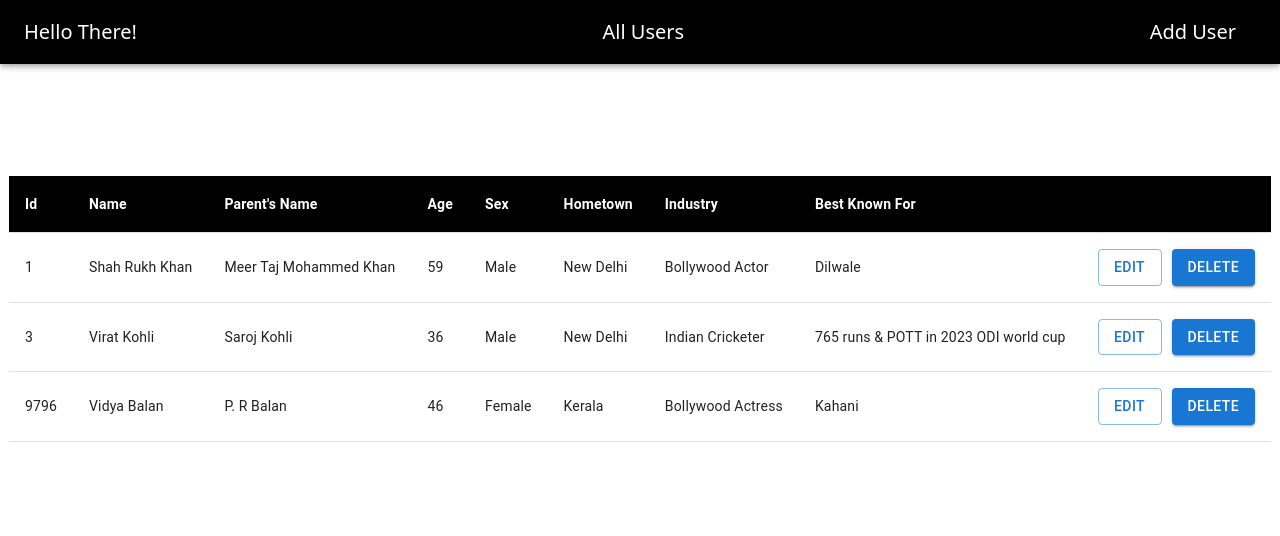
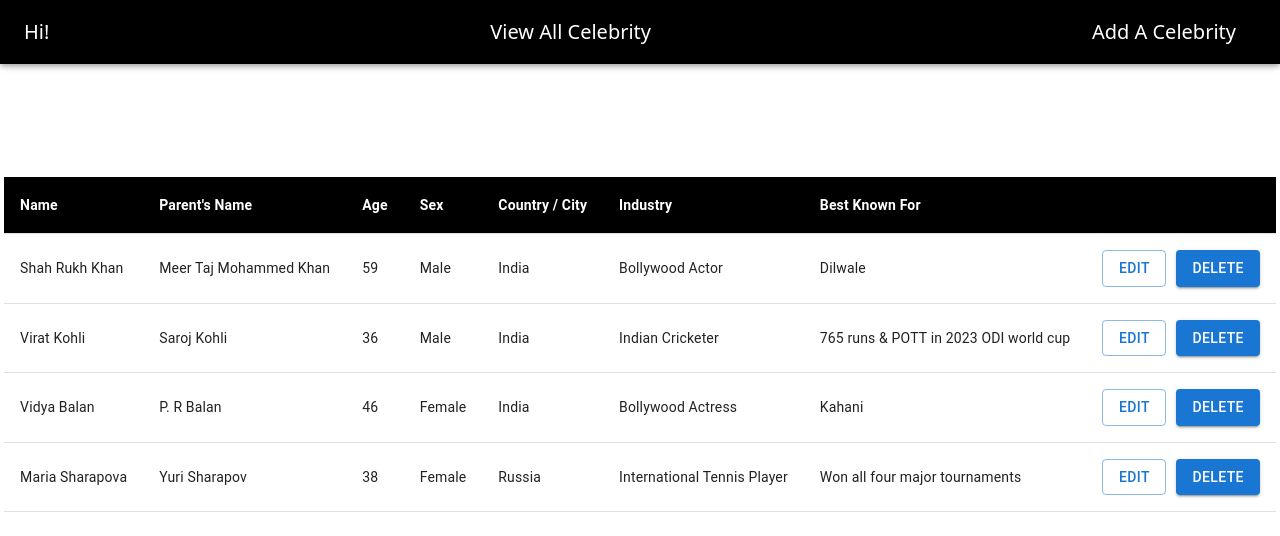
Before and after one commit to Hell0WorldAgain/crud-app, a React (Vite) app: page /all in a window 1280 px wide. Shown: the top 536 px of the page. Built offline with nearby package versions, Linux system fonts and the light colour scheme; data requests are answered from the project's data file.

Commit message:
Added little description about the App on Homepage

```diff
--- a/src/components/Adduser.jsx
+++ b/src/components/Adduser.jsx
@@ -18,7 +18,7 @@ const Container = styled(FormGroup)`
         Parentname : "",
         Age : "",
         Sex: "",
-        Hometown : "",
+        City : "",
         Industry: "",
         Best : ""
     }
@@ -29,7 +29,7 @@ const Adduser = () => {
     const navigate = useNavigate();
 
     const onValueChange = (e) => {
-        // console.log("Hello ", e.target.value, e.target.name);
+        // console.log(e.target.value, e.target.name);
         setUser({...user, [e.target.name] : e.target.value})
         //console.log(user)
     }
@@ -60,8 +60,8 @@ const Adduser = () => {
                 <Input name= "Sex" onChange = {(e) => onValueChange(e)}/>
             </FormControl>
             <FormControl>
-                <InputLabel>Hometown</InputLabel>
-                <Input name= "Hometown" onChange = {(e) => onValueChange(e)}/>
+                <InputLabel>Country / City</InputLabel>
+                <Input name= "City" onChange = {(e) => onValueChange(e)}/>
             </FormControl>
             <FormControl>
                 <InputLabel>Industry</InputLabel>
--- a/src/components/Allusers.jsx
+++ b/src/components/Allusers.jsx
@@ -41,12 +41,11 @@ const Allusers = () => {
         <TableTab>
             <TableHead>
                 <TableRow>
-                    <TableCell>Id</TableCell>
                     <TableCell>Name</TableCell>
                     <TableCell>Parent's Name</TableCell>
                     <TableCell>Age</TableCell>
                     <TableCell>Sex</TableCell>
-                    <TableCell>Hometown</TableCell>
+                    <TableCell>Country / City</TableCell>
                     <TableCell>Industry</TableCell>
                     <TableCell>Best Known For</TableCell>
                     <TableCell></TableCell>
@@ -56,12 +55,11 @@ const Allusers = () => {
                 {
                     users.map(user => (
                         <TableRow key={user.id}>
-                            <TableCell>{user.id}</TableCell>
                             <TableCell>{user.Name}</TableCell>
                             <TableCell>{user.Parentname}</TableCell>
                             <TableCell>{user.Age}</TableCell>
                             <TableCell>{user.Sex}</TableCell>
-                            <TableCell>{user.Hometown}</TableCell>
+                            <TableCell>{user.Country}</TableCell>
                             <TableCell>{user.Industry}</TableCell>
                             <TableCell>{user.Best}</TableCell>
                             <TableCell>
--- a/src/components/Edituser.jsx
+++ b/src/components/Edituser.jsx
@@ -18,7 +18,7 @@ const Container = styled(FormGroup)`
         Parentname : "",
         Age : "",
         Sex: "",
-        Hometown : "",
+        City : "",
         Industry: "",
         Best : ""
     }
@@ -71,8 +71,8 @@ const Edituser = () => {
                 <Input name= "Sex" onChange = {(e) => onValueChange(e)} value={user.Sex}/>
             </FormControl>
             <FormControl>
-                <InputLabel>Hometown</InputLabel>
-                <Input name= "Hometown" onChange = {(e) => onValueChange(e)} value={user.Hometown}/>
+                <InputLabel>Country / City</InputLabel>
+                <Input name= "City" onChange = {(e) => onValueChange(e)} value={user.City}/>
             </FormControl>
             <FormControl>
                 <InputLabel>Industry</InputLabel>
--- a/src/components/Home.jsx
+++ b/src/components/Home.jsx
@@ -1,8 +1,22 @@
+
+import { Typography } from '@mui/material';
 
 
 const Home = () => {
-    return(
-        <h1>Hello Home!</h1>
+    return (
+        <div style={{textAlign: 'center', margin: '5% auto',width: '60%' }}>
+            <Typography variant="h1">Hi, there!</Typography>
+            <br /> <br />
+            <Typography variant="h3">Welcome to the Celebrity Directory!</Typography>
+            <br /> <br />
+            <Typography>
+                This simple and interactive web app lets you explore a growing list of celebrities from around the world. Whether you're a fan of actors, musicians, athletes, or influencers, you'll find interesting profiles here!
+                <br /> <br />
+                You can view basic details about each celebrity, such as their name, profession, country, and more. Want to add a new celebrity to the list? Go ahead! This app is built so that anyone can contribute by adding, editing, or even removing entries. It's like an open book where fans and users help keep things fresh and updated.
+                <br /><br />
+                Think of it as a fun and easy way to build a global celebrity directory together, no technical skills needed. Just click around and enjoy!
+            </Typography>
+        </div>
     )
 }
 
--- a/src/components/Navbar.jsx
+++ b/src/components/Navbar.jsx
@@ -20,9 +20,9 @@ const Navbar = () => {
     return (
         <Header>
             <Tab>
-                <Options to ="/" >Hello There!</Options>
-                <Options to ="/all" >All Users</Options>
-                <Options to ="/add" >Add User</Options>
+                <Options to ="/" >Hi!</Options>
+                <Options to ="/all" >View All Celebrity</Options>
+                <Options to ="/add" >Add A Celebrity</Options>
             </Tab>
         </Header>
     )
--- a/src/database/db.json
+++ b/src/database/db.json
@@ -5,7 +5,7 @@
       "Parentname": "Meer Taj Mohammed Khan",
       "Age": 59,
       "Sex": "Male",
-      "Hometown": "New Delhi",
+      "Country": "India",
       "Industry": "Bollywood Actor",
       "Best": "Dilwale",
       "id": "1"
@@ -16,7 +16,7 @@
       "Parentname": "Saroj Kohli",
       "Age": "36",
       "Sex": "Male",
-      "Hometown": "New Delhi",
+      "Country": "India",
       "Industry": "Indian Cricketer",
       "Best": "765 runs & POTT in 2023 ODI world cup"
     },
@@ -26,9 +26,19 @@
       "Parentname": "P. R Balan",
       "Age": "46",
       "Sex": "Female",
-      "Hometown": "Kerala",
+      "Country": "India",
       "Industry": "Bollywood Actress",
       "Best": "Kahani"
+    },
+    {
+      "id": "515f",
+      "Name": "Maria Sharapova",
+      "Parentname": "Yuri Sharapov",
+      "Age": "38",
+      "Sex": "Female",
+      "Country": "Russia",
+      "Industry": "International Tennis Player",
+      "Best": "Won all four major tournaments"
     }
   ]
 }
```
